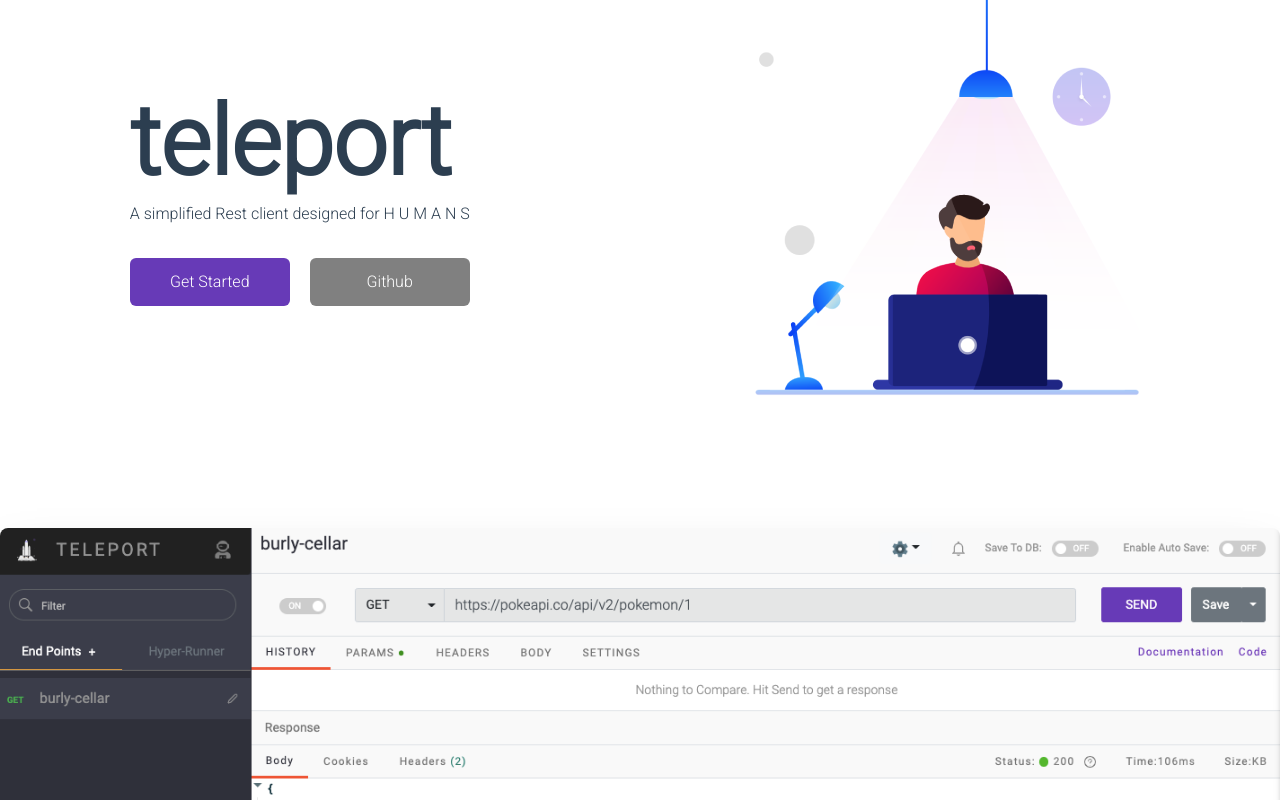
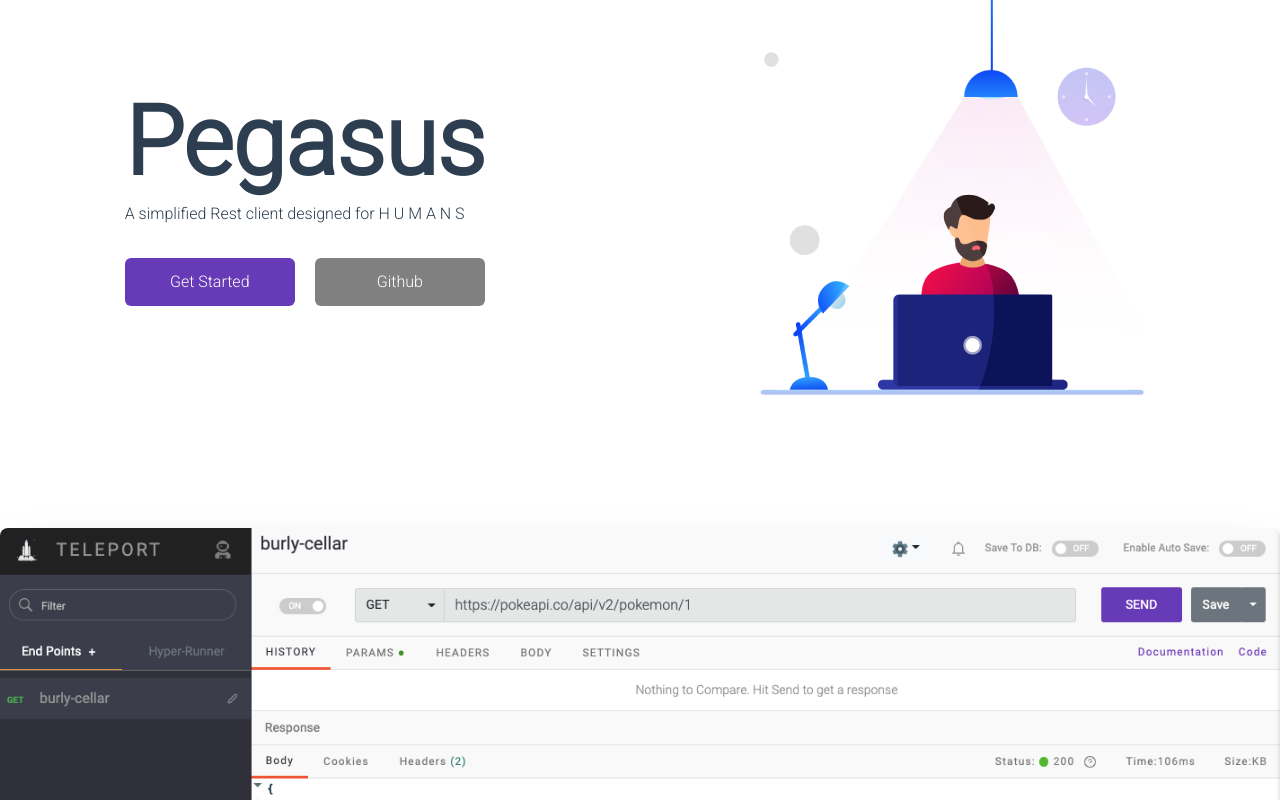
Before and after one commit to Rajdeepc/restforus, a Vue app: page / in a window 1280 px wide. Shown: the top 800 px of the page. Built offline with nearby package versions, Linux system fonts and the light colour scheme.

Commit message:
name changed to pegasus

```diff
--- a/package.json
+++ b/package.json
@@ -1,5 +1,5 @@
 {
-  "name": "teleport",
+  "name": "Pegasus",
   "version": "0.1.0",
   "private": true,
   "scripts": {
--- a/public/index.html
+++ b/public/index.html
@@ -7,11 +7,11 @@
     <link rel="icon" href="<%= BASE_URL %>favicon.ico">
     <link href="https://fonts.googleapis.com/css2?family=Roboto:wght@100;300&display=swap" rel="stylesheet">
     <link rel="stylesheet" href="https://cdnjs.cloudflare.com/ajax/libs/font-awesome/4.7.0/css/font-awesome.min.css" integrity="sha512-SfTiTlX6kk+qitfevl/7LibUOeJWlt9rbyDn92a1DqWOw9vWG2MFoays0sgObmWazO5BQPiFucnnEAjpAB+/Sw==" crossorigin="anonymous" />
-    <title>teleport</title>
+    <title>Pegasus</title>
   </head>
   <body>
     <noscript>
-      <strong>We're sorry but teleport doesn't work properly without JavaScript enabled. Please enable it to continue.</strong>
+      <strong>We're sorry but Pegasus doesn't work properly without JavaScript enabled. Please enable it to continue.</strong>
     </noscript>
     <div id="app"></div>
     <!-- built files will be auto injected -->
--- a/src/components/HeroBanner.vue
+++ b/src/components/HeroBanner.vue
@@ -5,20 +5,20 @@
         <div class="mb-3 text-left font-extrabold leading-none tracking-tight">
           <span
             class="text-lg bg-clip-text text-transparent bg-gradient-to-r from-teal-400 to-blue-500"
-          >teleport</span>
+          >Pegasus</span>
         </div>
         <h5 class="mb-8 text-left">A simplified Rest client designed for H U M A N S</h5>
         <div class="flex flex-row justify-between">
           <div class="items-start w-full mr-5">
             <button
               class="p-5 getstartedbtn rounded-md py-3 px-8 w-full"
-              v-on:click="goto('https://teleportz.herokuapp.com/')"
+              v-on:click="goto('https://Pegasusz.herokuapp.com/')"
             >Get Started</button>
           </div>
           <div class="items-start w-full">
             <button
               class="p-5 githubbtn rounded-md py-3 px-8 w-full"
-              v-on:click="goto('https://github.com/Rajdeepc/teleport')"
+              v-on:click="goto('https://github.com/Rajdeepc/Pegasus')"
             >Github</button>
           </div>
         </div>
```
Also changed, not shown: 2 other files (tests, documents, lock files or other folders).
